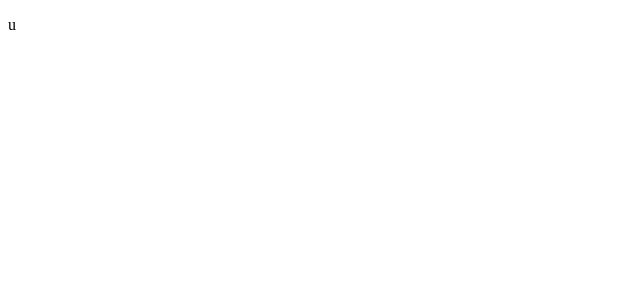
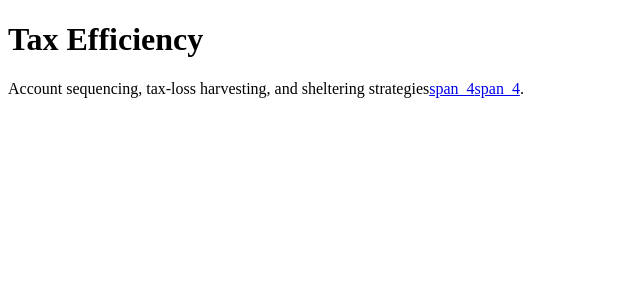
Before and after one commit to aa3682/diy-wealth-framework, a Next.js app: page /04-tax-efficiency in a window 1280 px wide. Shown: the top 300 px of the page, without its empty margins (0-640 px from the left). Built offline with nearby package versions, Linux system fonts and the light colour scheme.

Commit message:
Update index.mdx

```diff
--- a/pages/04-tax-efficiency/index.mdx
+++ b/pages/04-tax-efficiency/index.mdx
@@ -1 +1,3 @@
-u
+# Tax Efficiency
+
+Account sequencing, tax-loss harvesting, and sheltering strategies[span_4](start_span)[span_4](end_span).
```
